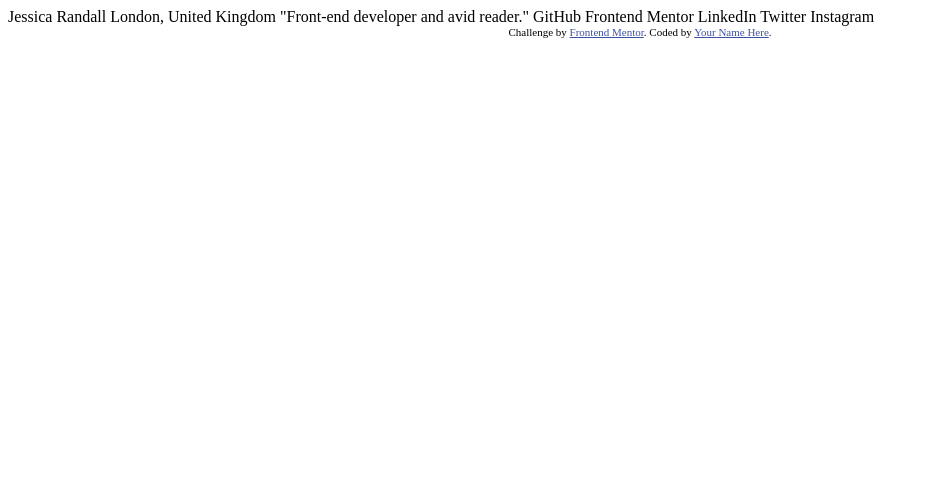
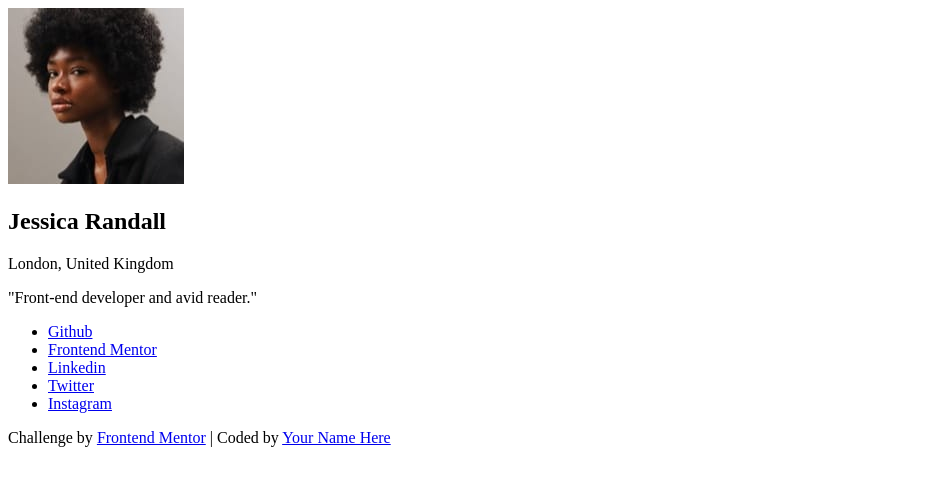
Before and after one commit to amansgz/social-links-profile, a plain HTML site: page index.html in a window 1280 px wide. Shown: the whole page, without its empty margins (0-929 px from the left). Drawn offline with Linux system fonts and the light colour scheme.

Commit message:
Add basic semantic HTML structure with css classes

```diff
--- a/index.html
+++ b/index.html
@@ -1,34 +1,44 @@
 <!DOCTYPE html>
 <html lang="en">
+
 <head>
   <meta charset="UTF-8">
-  <meta name="viewport" content="width=device-width, initial-scale=1.0"> <!-- displays site properly based on user's device -->
+  <meta name="viewport" content="width=device-width, initial-scale=1.0">
+
+  <title>Frontend Mentor | Social links profile</title>
 
   <link rel="icon" type="image/png" sizes="32x32" href="./assets/images/favicon-32x32.png">
 
-  <title>Frontend Mentor | Social links profile</title>
 
-  <!-- Feel free to remove these styles or customise in your own stylesheet 👍 -->
-  <style>
-    .attribution { font-size: 11px; text-align: center; }
-    .attribution a { color: hsl(228, 45%, 44%); }
-  </style>
 </head>
+
 <body>
 
-  Jessica Randall
-  London, United Kingdom
-  "Front-end developer and avid reader."
+  <main>
+    <article>
+      <div class="profile">
+        <img class="avatar" src="./assets/images/avatar-jessica.jpeg" alt="Jessica Randall">
 
-  GitHub
-  Frontend Mentor
-  LinkedIn
-  Twitter
-  Instagram
+        <h1 class="name">Jessica Randall</h1>
+        <p class="location">London, United Kingdom</p>
+        <p class="description">"Front-end developer and avid reader."</p>
+      </div>
+      <ul class="social-links">
+        <li><a href="#">Github</a></li>
+        <li><a href="#">Frontend Mentor</a></li>
+        <li><a href="#">Linkedin</a></li>
+        <li><a href="#">Twitter</a></li>
+        <li><a href="#">Instagram</a></li>
+      </ul>
+    </article>
+  </main>
 
-  <div class="attribution">
-    Challenge by <a href="https://www.frontendmentor.io?ref=challenge" target="_blank">Frontend Mentor</a>.
-    Coded by <a href="#">Your Name Here</a>.
-  </div>
+  <footer>
+    <div class="attribution">
+      Challenge by <a href="https://www.frontendmentor.io?ref=challenge" target="_blank">Frontend Mentor</a> |
+      Coded by <a href="#">Your Name Here</a>
+    </div>
+  </footer>
 </body>
+
 </html>
```
